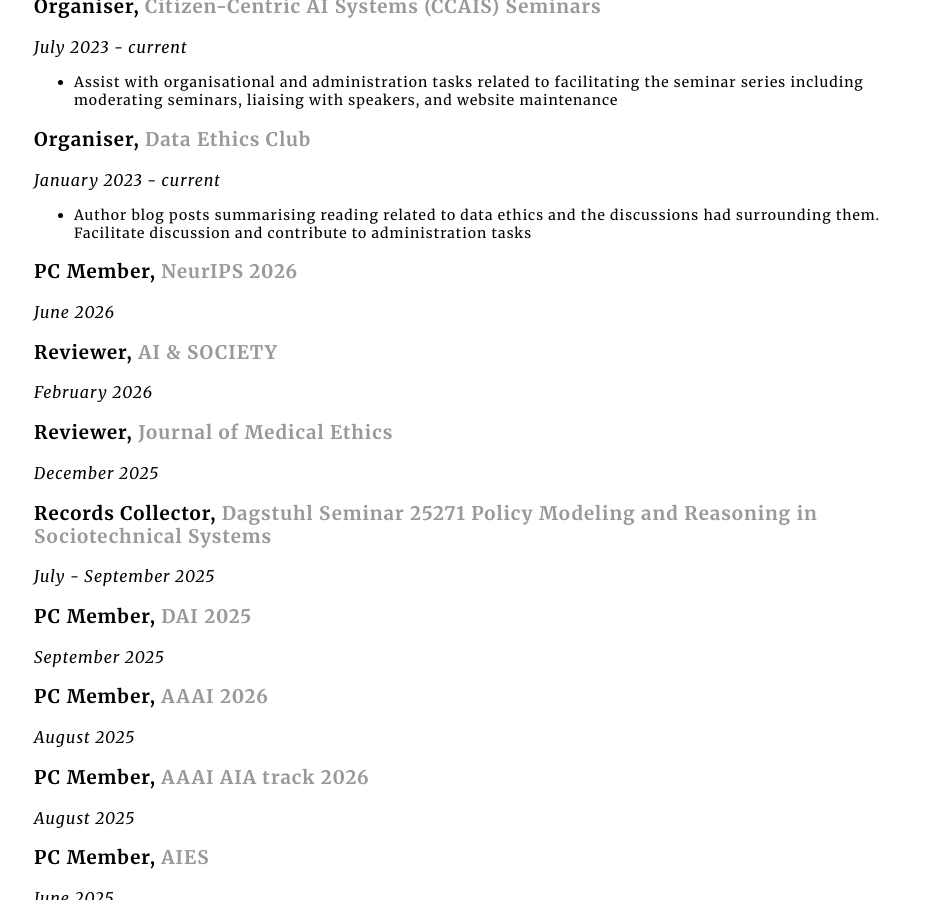
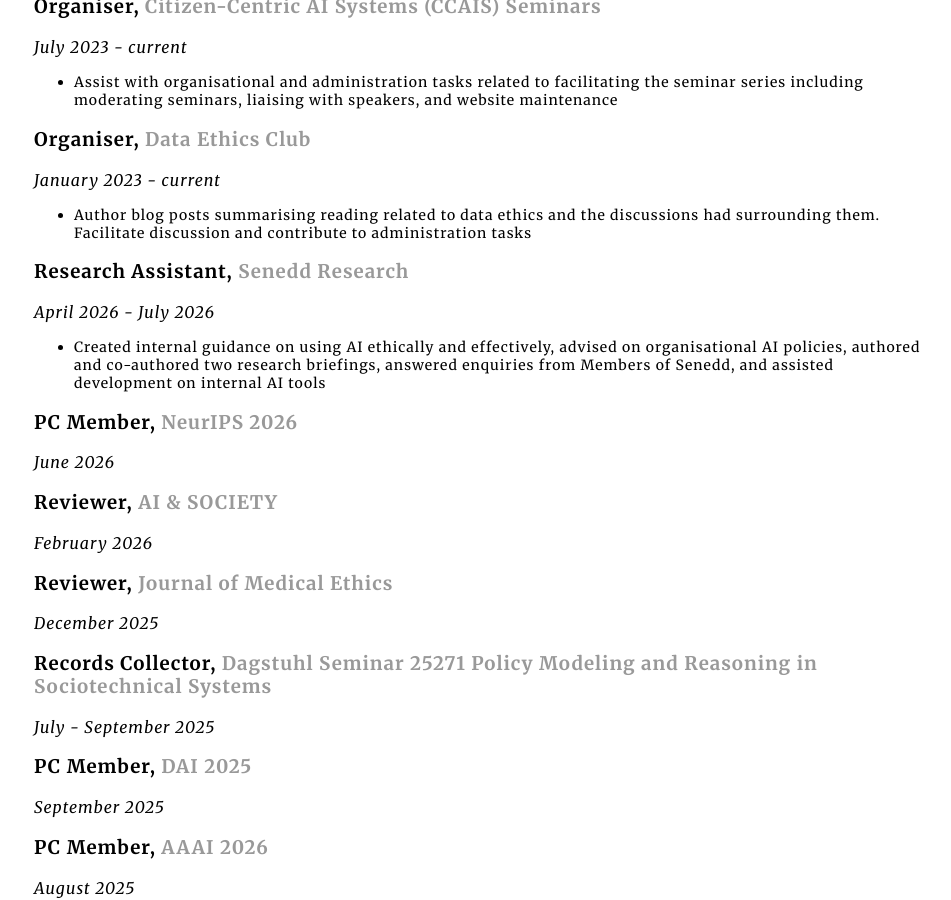
Before and after one commit to jessica-woodgate/jessica-woodgate.github.io, a Jekyll site: the page built from docs/cv/index.html, in a window 1280 px wide and 900 px high, scrolled down 4470 px. Shown: the whole window, without its empty margins (158-1109 px from the left). Built offline with Jekyll 4.4.1, drawn with Linux system fonts in a browser that asks for light colours.

Commit message:
Senedd research

```diff
--- a/docs/cv/index.html
+++ b/docs/cv/index.html
@@ -197,6 +197,12 @@
 						<li>Author blog posts summarising reading related to data ethics and the discussions had surrounding them. Facilitate discussion and contribute to administration tasks</li>
 					</ul>
 
+					<h3>Research Assistant, <a href="https://research.senedd.wales/">Senedd Research</a></h3>
+					<i class="dates">April 2026 - July 2026</i>
+					<ul class="publications-list">
+						<li>Created internal guidance on using AI ethically and effectively, advised on organisational AI policies, authored and co-authored two research briefings, answered enquiries from Members of Senedd, and assisted development on internal AI tools</li>
+					</ul>
+
 					<h3>PC Member, <a href="https://neurips.cc/Conferences/2026">NeurIPS 2026</a></h3>
 					<i class="dates">June 2026</i>
 
--- a/docs/index.html
+++ b/docs/index.html
@@ -46,6 +46,9 @@
 	<h2>News</h2>
 	<h3>2026</h3>
 		<ul class="publications-list">
+			<li>
+				April - July: Completed a UKRI Policy Internship at <a href="https://research.senedd.wales/">Senedd Research</a>, where I produced internal guidance for using AI ethically and effectively, advised on internal AI policies, authored and co-authored two research briefings, answered enquiries from Members of Senedd, and assisted development on internal AI tools
+			</li>
 			<li>
 				June: PC member for <a href="https://neurips.cc/Conferences/2026">The Fortieth Annual Conference on Neural Information Processing Systems (NeurIPS) 2026</a>
 			</li>
```
